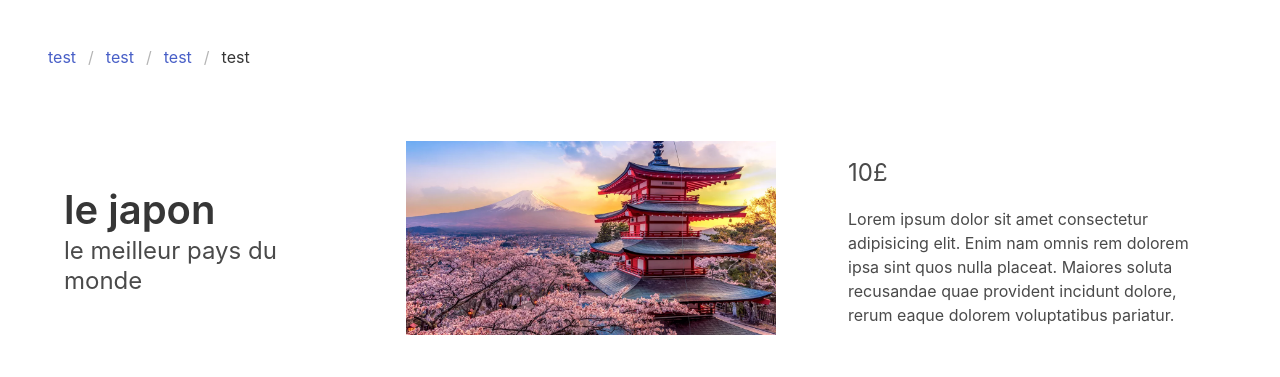
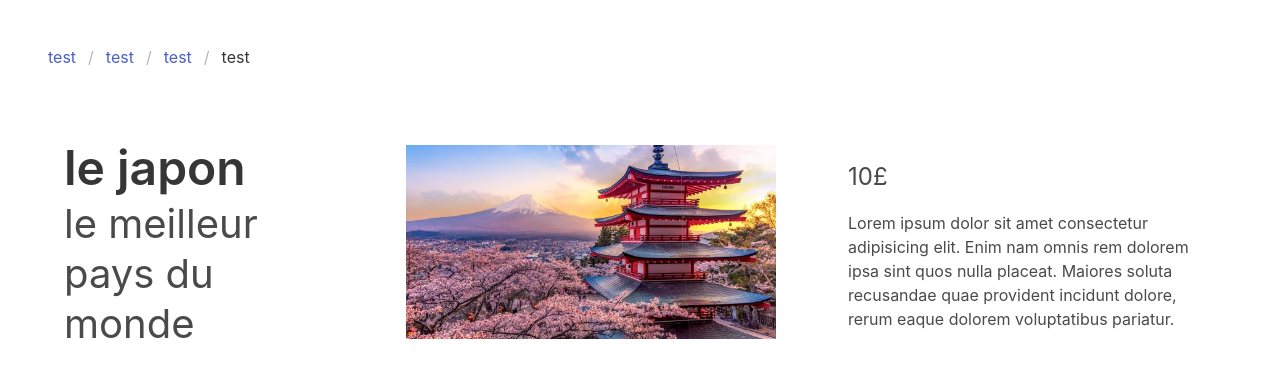
Before and after one commit to sphixy225/sphixy225.github.io, a plain HTML site: page index.html in a window 1280 px wide. Shown: the part 55-432 px from the top of the page. Drawn offline with nearby package versions, Linux system fonts and the light colour scheme.

Commit message:
Update index.html

```diff
--- a/index.html
+++ b/index.html
@@ -49,15 +49,15 @@
 
     <section class="section">
       <div class="container">
-        <div class="columns is-vcentered">
-          <div class="column is-3">
-            <h1 class="title is-size-2"> le japon</h1>
-            <h2 class="subtitle is-size-4"> le meilleur pays du monde</h2>
+        <div class="columns is-vcentered is-multiline">
+          <div class="column is-3-desktop is-6-tablet">
+            <h1 class="title is-size-1-desktop is-3-mobile"> le japon</h1>
+            <h2 class="subtitle is-size-2-desktop is-3-mobile"> le meilleur pays du monde</h2>
           </div>
-          <div class="column is-5 has-text-centered">
+          <div class="column is-5-desktop has-text-centered is-6-tablet">
             <img src="japan.webp" alt="japon" class="px-6">
           </div>
-          <div class="column is-4">
+          <div class="column is-4-desktop is-12-tablet ">
             <div class="is-size-4 mb-4">10£</div>
             <p>Lorem ipsum dolor sit amet consectetur adipisicing elit. Enim nam omnis rem dolorem ipsa sint quos nulla placeat. Maiores soluta recusandae quae provident incidunt dolore, rerum eaque dolorem voluptatibus pariatur.</p>
           </div>
```
